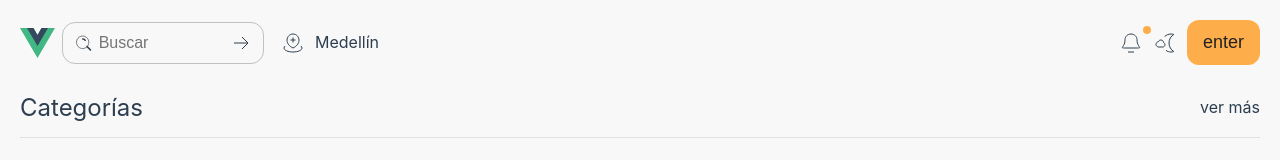
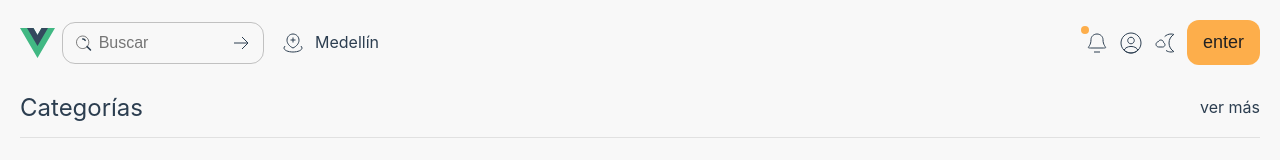
Before and after one commit to alejandroyunes/epiComprasDev, a Vue app: page / in a window 1280 px wide. Shown: the top 160 px of the page. Built offline with nearby package versions, Linux system fonts and the light colour scheme.

Commit message:
change notification

```diff
--- a/src/components/header/HeaderV.vue
+++ b/src/components/header/HeaderV.vue
@@ -7,6 +7,7 @@ import SunSvg from '@/components/icons/SunSvg.vue'
 import MoonSvg from '@/components/icons/MoonS.vue'
 import LocationSlider from '@/components/right-slider/LocationSlider.vue'
 import NotificationSlider from '@/components/right-slider/NotificationSlider.vue'
+import ProfileSvg from '@/components/icons/ProfileSvg.vue'
 
 const isDarkMode = ref<boolean>(localStorage.getItem('isDarkMode') === 'true')
 
@@ -41,6 +42,7 @@ const handleTheme = () => {
 
         <div class="nav-right">
           <NotificationSlider/>
+          <ProfileSvg class="profile" />
           <MoonSvg v-show="!isDarkMode" @click="handleTheme" class="sun" />
           <SunSvg v-show="isDarkMode" @click="handleTheme" class="moon" />
           <button>enter</button>
--- a/src/components/header/header.scss
+++ b/src/components/header/header.scss
@@ -57,10 +57,12 @@
     display: flex;
     align-items: center;
     .sun,
-    .moon {
+    .moon,
+    .profile
+     {
       cursor: pointer;
       margin-right: 10px;
-      #path-2 {
+      #path-1 {
         stroke: var(--color-background-oposite);
       }
     }
--- a/src/components/icons/MoonS.vue
+++ b/src/components/icons/MoonS.vue
@@ -1,6 +1,6 @@
 <template>
   <svg width="24px" height="24px" viewBox="0 0 24 24" fill="none" xmlns="http://www.w3.org/2000/svg">
-    <path id="path-2"
+    <path id="path-1"
       d="M11.6543 5.61803C13.2815 3.99994 15.5241 3 18.0002 3C18.9834 3 19.9292 3.15635 20.8148 3.44775C17.9284 5.20162 16.0002 8.37566 16.0002 12C16.0002 15.6235 17.9277 18.7976 20.813 20.5517C19.928 20.8426 18.9825 21 18.0002 21C16.15 21 14.4301 20.4417 13 19.4843M5.7 16C4.20883 16 3 14.8022 3 13.3246C3 12.1 3.9 10.9688 5.25 10.75C5.67347 9.74319 6.6757 9 7.84463 9C9.34202 9 10.5659 10.1613 10.65 11.625C11.4447 11.9724 12 12.8252 12 13.7484C12 14.9919 10.9926 16 9.75 16L5.7 16Z"
       strokeWidth="2" strokeLinecap="round" strokeLinejoin="round" />
   </svg>
--- /dev/null
+++ b/src/components/icons/ProfileSvg.vue
@@ -0,0 +1,7 @@
+<template>
+    <svg width="24px" height="24px" viewBox="0 0 24 24" fill="none" xmlns="http://www.w3.org/2000/svg">
+      <path id="path-1" d="M12.12 12.78C12.05 12.77 11.96 12.77 11.88 12.78C10.12 12.72 8.71997 11.28 8.71997 9.50998C8.71997 7.69998 10.18 6.22998 12 6.22998C13.81 6.22998 15.28 7.69998 15.28 9.50998C15.27 11.28 13.88 12.72 12.12 12.78Z" stroke="" strokeWidth="1.5" strokeLinecap="round" strokeLinejoin="round" />
+      <path id="path-1" d="M18.74 19.3801C16.96 21.0101 14.6 22.0001 12 22.0001C9.40001 22.0001 7.04001 21.0101 5.26001 19.3801C5.36001 18.4401 5.96001 17.5201 7.03001 16.8001C9.77001 14.9801 14.25 14.9801 16.97 16.8001C18.04 17.5201 18.64 18.4401 18.74 19.3801Z" stroke="" strokeWidth="1.5" strokeLinecap="round" strokeLinejoin="round" />
+      <path id="path-1" d="M12 22C17.5228 22 22 17.5228 22 12C22 6.47715 17.5228 2 12 2C6.47715 2 2 6.47715 2 12C2 17.5228 6.47715 22 12 22Z" stroke="" strokeWidth="1.5" strokeLinecap="round" strokeLinejoin="round" />
+    </svg>
+</template>
--- a/src/components/icons/SunSvg.vue
+++ b/src/components/icons/SunSvg.vue
@@ -1,8 +1,8 @@
 <template>
     <svg width="24px" height="24px" viewBox="0 0 24 24" fill="none" xmlns="http://www.w3.org/2000/svg">
-      <g id="path-2" clipPath="url(#a)" strokeWidth="1.5" strokeMiterlimit="10">
+      <g id="path-1" clipPath="url(#a)" strokeWidth="1.5" strokeMiterlimit="10">
         <path d="M5 12H1M23 12h-4M7.05 7.05 4.222 4.222M19.778 19.778 16.95 16.95M7.05 16.95l-2.828 2.828M19.778 4.222 16.95 7.05" strokeLinecap="round" />
-        <path id="path-2" d="M12 16a4 4 0 1 0 0-8 4 4 0 0 0 0 8Z"  />
+        <path id="path-1" d="M12 16a4 4 0 1 0 0-8 4 4 0 0 0 0 8Z"  />
         <path d="M12 19v4M12 1v4" strokeLinecap="round" />
       </g>
       <defs>
--- a/src/components/right-slider/styles.scss
+++ b/src/components/right-slider/styles.scss
@@ -31,7 +31,7 @@
     content: '';
     position: absolute;
     top: -5px;
-    right: 2px;
+    left: -4px;
     width: 8px;
     height: 8px;
     background-color: var(--primary);
```
